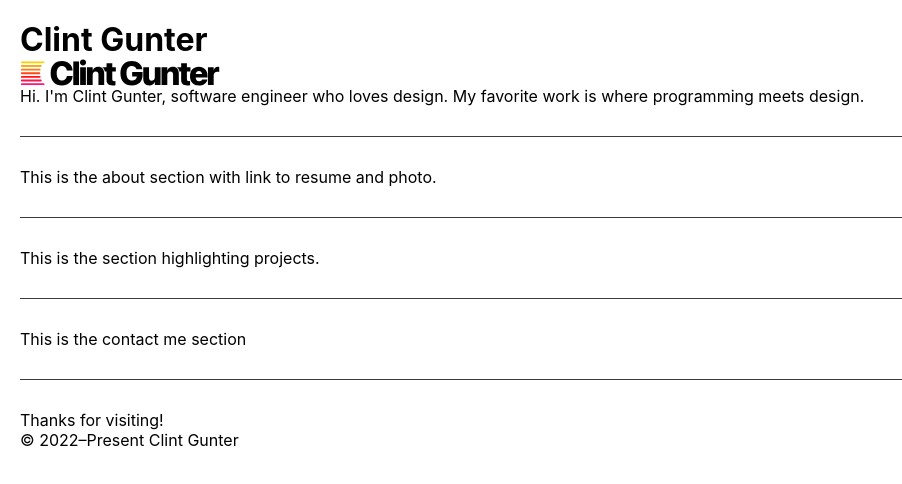
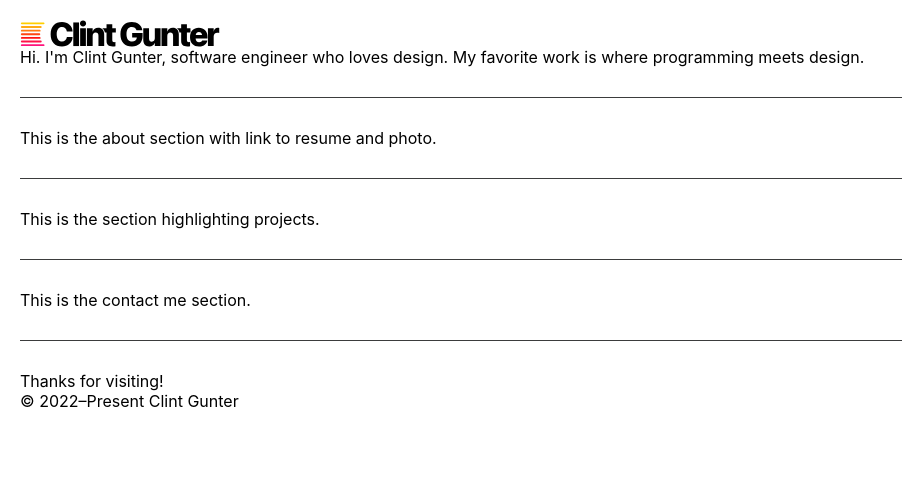
Before and after one commit to futureclint/clint, a React (Create React App) app: page / in a window 1280 px wide. Shown: the top 484 px of the page, without its empty margins (0-902 px from the left). Built offline with nearby package versions, Linux system fonts and the light colour scheme.

Commit message:
Set up visually hidden element for H1

```diff
--- a/src/App.js
+++ b/src/App.js
@@ -22,7 +22,7 @@
         </section>
         <hr />
         <section class="contact">
-          <p>This is the contact me section</p>
+          <p>This is the contact me section.</p>
         </section>
       </main>
       <hr />
--- a/src/css/app.css
+++ b/src/css/app.css
@@ -24,3 +24,13 @@
   display: block;
   width: 200px;
 }
+
+.visually-hidden:not(:focus):not(:active) {
+  clip: rect(0 0 0 0);
+  clip-path: inset(50%);
+  height: 1px;
+  overflow: hidden;
+  position: absolute;
+  white-space: nowrap;
+  width: 1px;
+}
--- a/src/sass/app.sass
+++ b/src/sass/app.sass
@@ -19,3 +19,14 @@
 img.logo
   display: block
   width: 200px
+
+// Visually hidden, but still exists on page
+// https://www.scottohara.me/blog/2017/04/14/inclusively-hidden.html
+.visually-hidden:not(:focus):not(:active)
+  clip: rect(0 0 0 0)
+  clip-path: inset(50%)
+  height: 1px
+  overflow: hidden
+  position: absolute
+  white-space: nowrap
+  width: 1px
```
